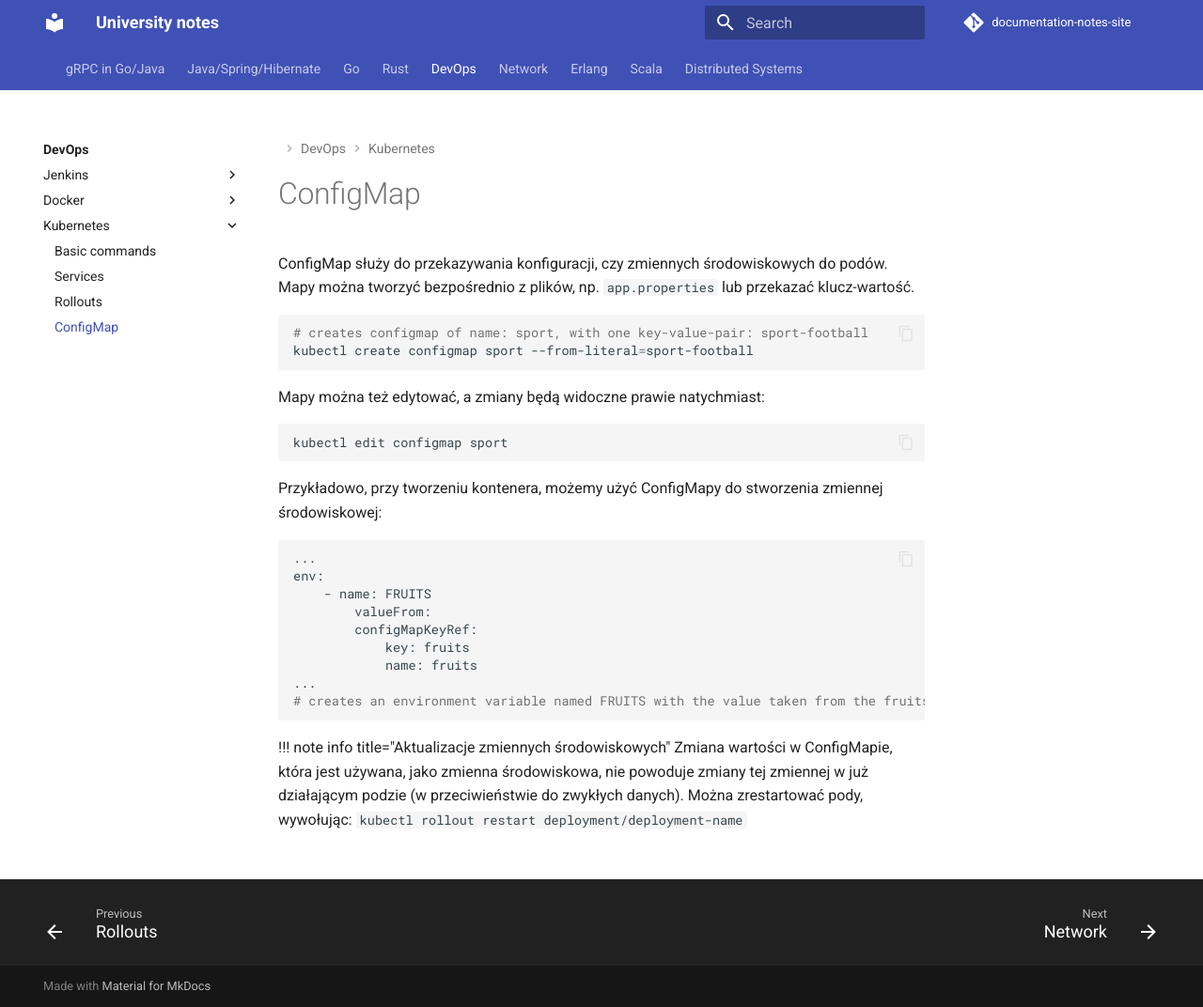
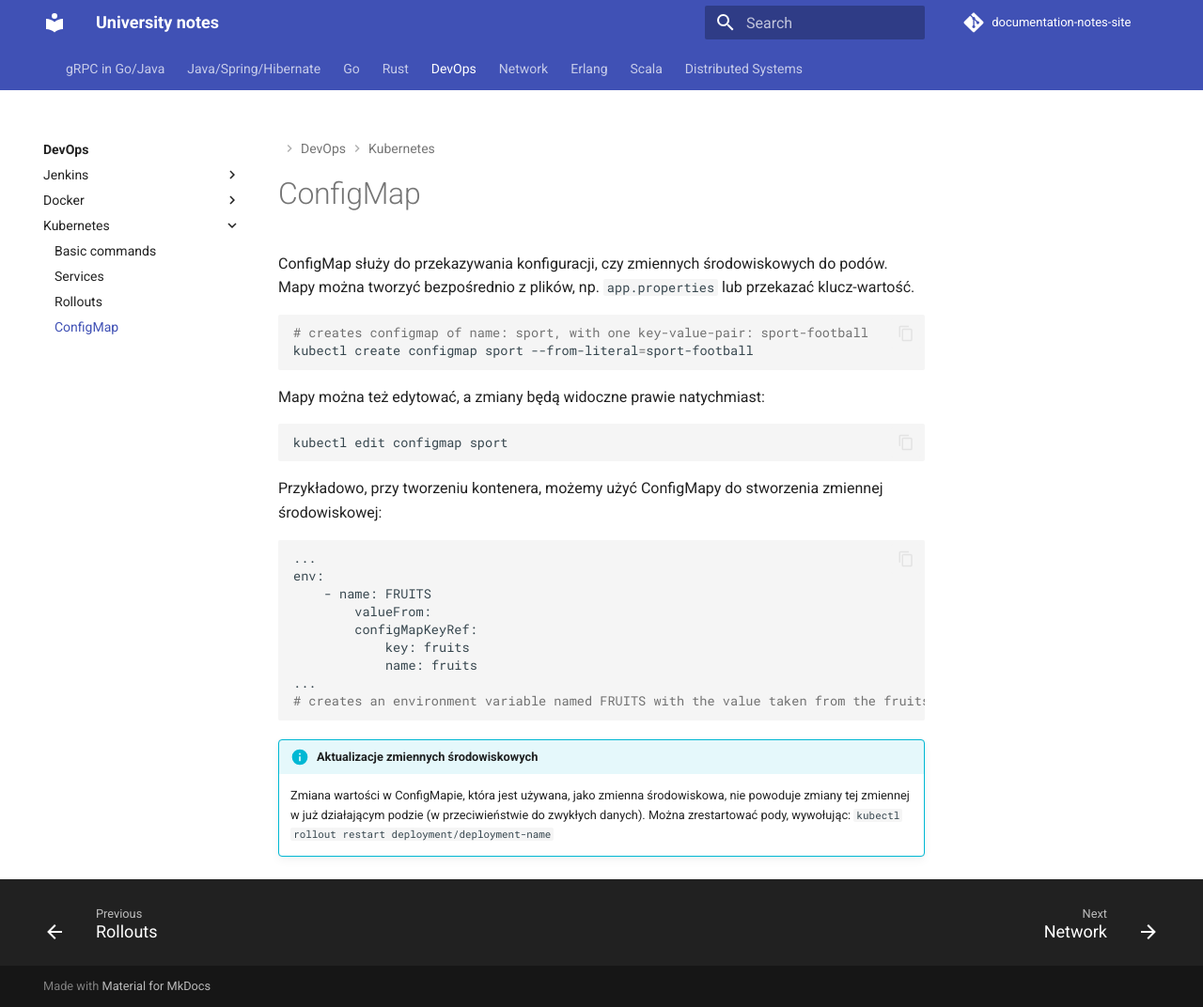
Before and after one commit to pawlowiczf/notes, an MkDocs documentation site: the page built from docs/devops/kubernetes/notes4.md, in a window 1280 px wide and 1072 px high. Shown: the whole window at 94% size. Built offline with MkDocs 1.6.1 and Material for MkDocs 9.7.7, drawn with Linux system fonts in a browser that asks for light colours; comment, search, counter and statistics services are not loaded.

Commit message:
kubernetes

````diff
--- a/docs/devops/kubernetes/notes4.md
+++ b/docs/devops/kubernetes/notes4.md
@@ -24,5 +24,5 @@ env:
 # creates an environment variable named FRUITS with the value taken from the fruits key in the fruits ConfigMap
 ```
 
-!!! note info title="Aktualizacje zmiennych środowiskowych"
+!!! note info "Aktualizacje zmiennych środowiskowych"
     Zmiana wartości w ConfigMapie, która jest używana, jako zmienna środowiskowa, nie powoduje zmiany tej zmiennej w już działającym podzie (w przeciwieństwie do zwykłych danych). Można zrestartować pody, wywołując: `kubectl rollout restart deployment/deployment-name`
````
